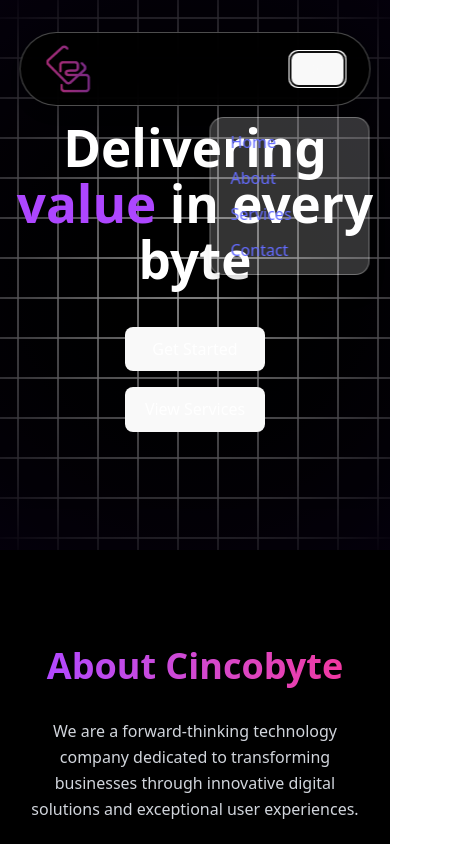
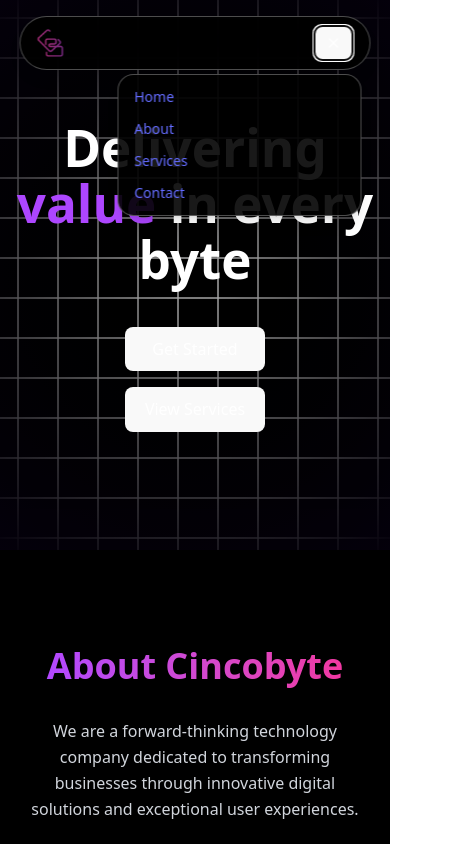
Before and after one commit to malickarslan20/Cinco-updated, a React (Vite) app: page / in a window 390 px wide. Both pictures are taken after a click on the button 317 px from the left and 69 px from the top of the page. Shown: the top 844 px of the page, 468 px wide, since content can reach past the window. Built offline with nearby package versions, Linux system fonts and the light colour scheme.

Commit message:
responsiveness

```diff
--- a/src/App.tsx
+++ b/src/App.tsx
@@ -11,7 +11,7 @@
 
   return (
     <>
-    <div className="min-h-screen bg-black text-white">
+    <div className="min-h-screen bg-black text-white w-screen">
    <Navbar/>
    <HeroSection/>
    <About/>
--- a/src/Component/Navbar.tsx
+++ b/src/Component/Navbar.tsx
@@ -1,47 +1,61 @@
-import { useState} from "react";
+import { useState } from "react";
 import { Menu, X } from "lucide-react";
 import { Button } from "@/components/ui/button";
 
+const Navbar = () => {
+  const [open, setOpen] = useState(false);
 
-
-const Navbar= () => {
-  const [open, setOpen] = useState<boolean>(false);
-
-  const menuItems: { name: string; href: string }[] = [
+  const menuItems = [
     { name: "Home", href: "#home" },
     { name: "About", href: "#about" },
     { name: "Services", href: "#services" },
-
     { name: "Contact", href: "#contact" },
   ];
 
   return (
-    <nav className="fixed top-8 left-1/2 -translate-x-1/2 bg-black/90 backdrop-blur-lg border border-white/30 shadow-lg rounded-full px-6 py-3 w-[90%] max-w-3xl flex items-center justify-between transition-all duration-300 z-20">
+    <nav
+      className="fixed top-4 left-1/2 -translate-x-1/2
+      bg-black/90 backdrop-blur-lg border border-white/30 shadow-lg
+      rounded-full px-4 py-2 w-[90%] max-w-3xl
+      flex items-center justify-between z-20"
+    >
+      {/* Logo */}
+      <div className="flex items-center gap-2">
+        <img src="/Logo.png" className="h-7 w-auto sm:h-9" alt="Logo" />
 
-      {/* Logo */}
-      <div className="text-xl font-semibold text-white">
-        <img src="/Logo.png" className="h-12" alt="Logo" />
       </div>
 
-      {/* Hamburger Icon */}
-      <Button onClick={() => setOpen(!open)}>
-        {open ? <X size={24} /> : <Menu size={24} />}
+      {/* Hamburger Icon — Always Visible */}
+      <Button
+        variant="ghost"
+        size="icon"
+        className="text-white p-2"
+        onClick={() => setOpen(!open)}
+      >
+        {open ? <X size={22} /> : <Menu size={22} />}
       </Button>
 
-      {/* Menu Items */}
-      {open && (
-        <div className="absolute top-full mt-3 right-0 bg-white/20 backdrop-blur-lg border border-white/30 rounded-xl py-3 px-5 shadow-xl flex flex-col gap-3 items-start w-40">
+      {/* Dropdown Menu */}
+      <div
+        className={`absolute top-[110%] right-2 bg-black/90 backdrop-blur-xl border border-white/30
+        rounded-2xl py-3 px-4 shadow-lg flex flex-col gap-3 w-[70%] sm:w-[220px] transition-all duration-300
+        origin-top-right transform ${
+          open
+            ? "opacity-100 scale-100 pointer-events-auto"
+            : "opacity-0 scale-95 pointer-events-none"
+        }`}
+      >
         {menuItems.map((item) => (
           <a
             key={item.href}
             href={item.href}
-              className="text-white hover:text-blue-300 transition"
+            onClick={() => setOpen(false)}
+            className="text-white hover:text-purple-400 text-sm font-medium transition"
           >
             {item.name}
           </a>
         ))}
       </div>
-      )}
     </nav>
   );
 };
--- a/src/Component/Team.tsx
+++ b/src/Component/Team.tsx
@@ -1,5 +1,5 @@
 import React from "react";
-import BounceCards from "@/components/BounceCards";
+// import BounceCards from "@/components/BounceCards";
 
 const teamMembers = [
   {
@@ -47,15 +47,15 @@
           technical expertise to every project we deliver.
         </p>
 
-        {/* --- Bouncing Cards Animation --- */}
+        {/* --- Bouncing Cards Animation ---
         <div className="flex justify-center">
           <BounceCards
             images={teamMembers.map((member) => member.image)}
-            containerWidth={700}
-            containerHeight={400}
+            // containerWidth={700}
+            // containerHeight={400}
             enableHover={true}
           />
-        </div>
+        </div> */}
 
         {/* --- Names & Roles Grid --- */}
         <div className="grid grid-cols-2 md:grid-cols-3 gap-10 mt-20">
```
Lines whose indentation alone changed are shown as unchanged.
